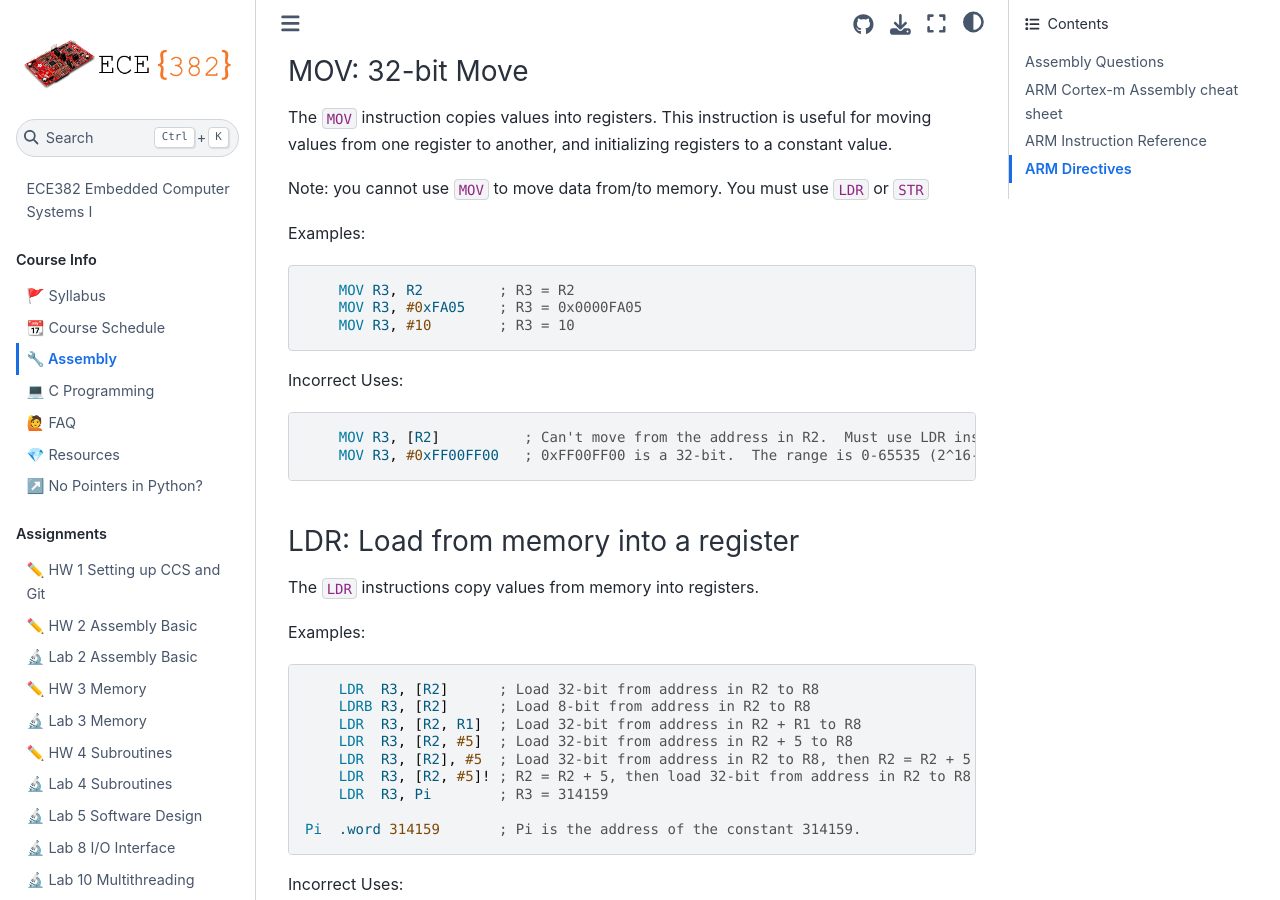
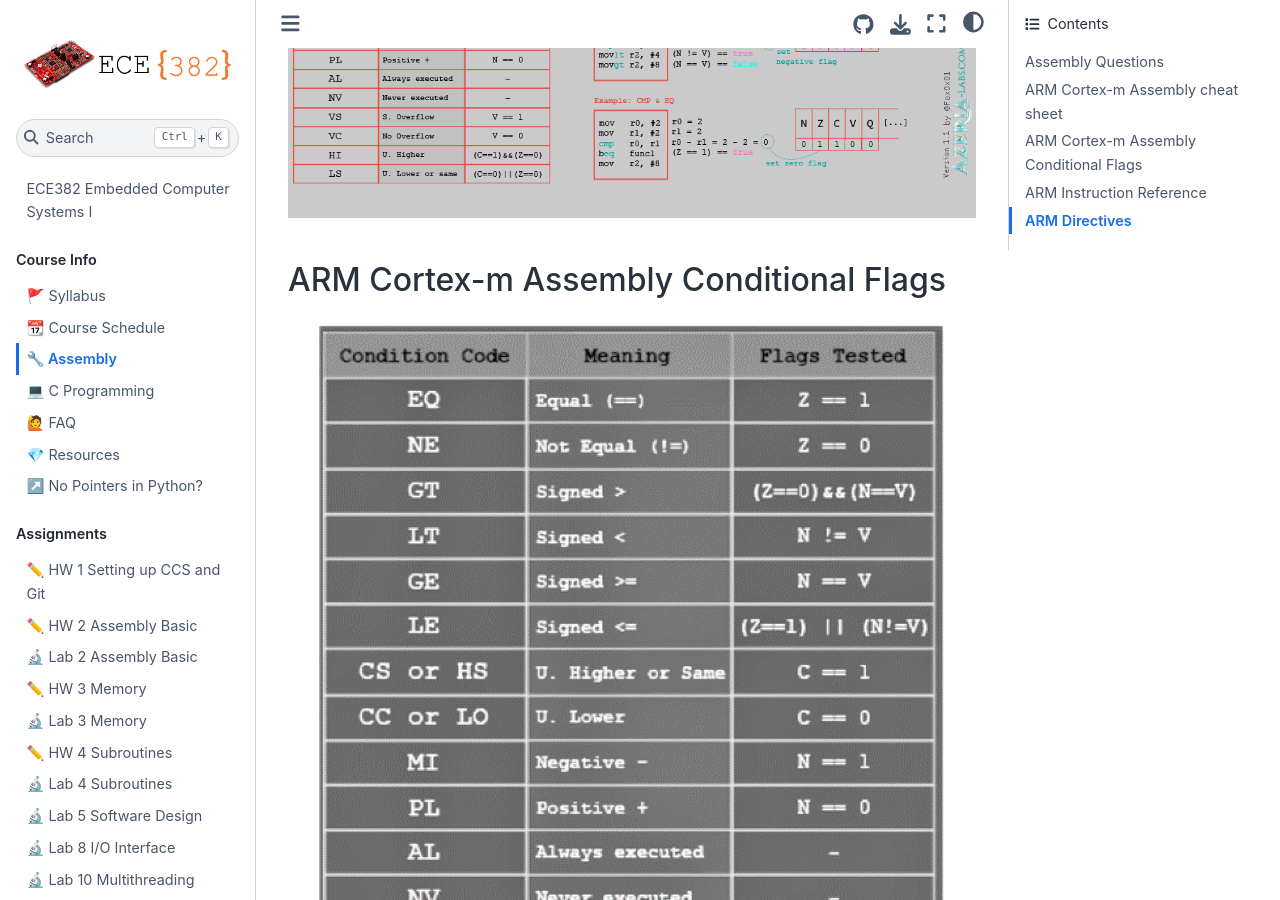
Before and after one commit to USAFA-ECE/ece382, a Jupyter Book: the page built from docs/assembly.md, in a window 1280 px wide and 900 px high, scrolled down 3044 px. Built offline with Jupyter Book 1.0.4 settings and Sphinx 7.4.7 and the Sphinx Book theme 1.1.4, drawn with Linux system fonts in a browser that asks for light colours.

Commit message:
Added conditional flags to assembly.md

````diff
--- a/docs/assembly.md
+++ b/docs/assembly.md
@@ -35,12 +35,30 @@ You may insist you would not want to push R4-R11 if you are using them for R0-R3
 
 ## ARM Cortex-m Assembly cheat sheet
 
-![Assembly](./figures/ARM_Assembly.png)
+```{image} ./figures/ARM_Assembly_A.png
+:width: 760
+:align: center
+```
+
+<br>
+
+```{image} ./figures/ARM_Assembly_B.png
+:width: 760
+:align: center
+```
+
+
+
+## ARM Cortex-m Assembly Conditional Flags
+
+```{image} ./figures/AssemblyConditionalFlags.png
+:width: 640
+:align: center
+```
+
 
 (assembly-opcode)=
 ## ARM Instruction Reference
-
-
 
 
 ### ADD and SUB: 32-bit addition and subtraction
````
Also changed, not shown: docs/Assignments/lab10.md (+1 -1 lines), docs/figures/ARM_Assembly.png (deleted), docs/figures/ARM_Assembly_A.png (added), docs/figures/ARM_Assembly_B.png (added), docs/figures/AssemblyConditionalFlags.png (added).
